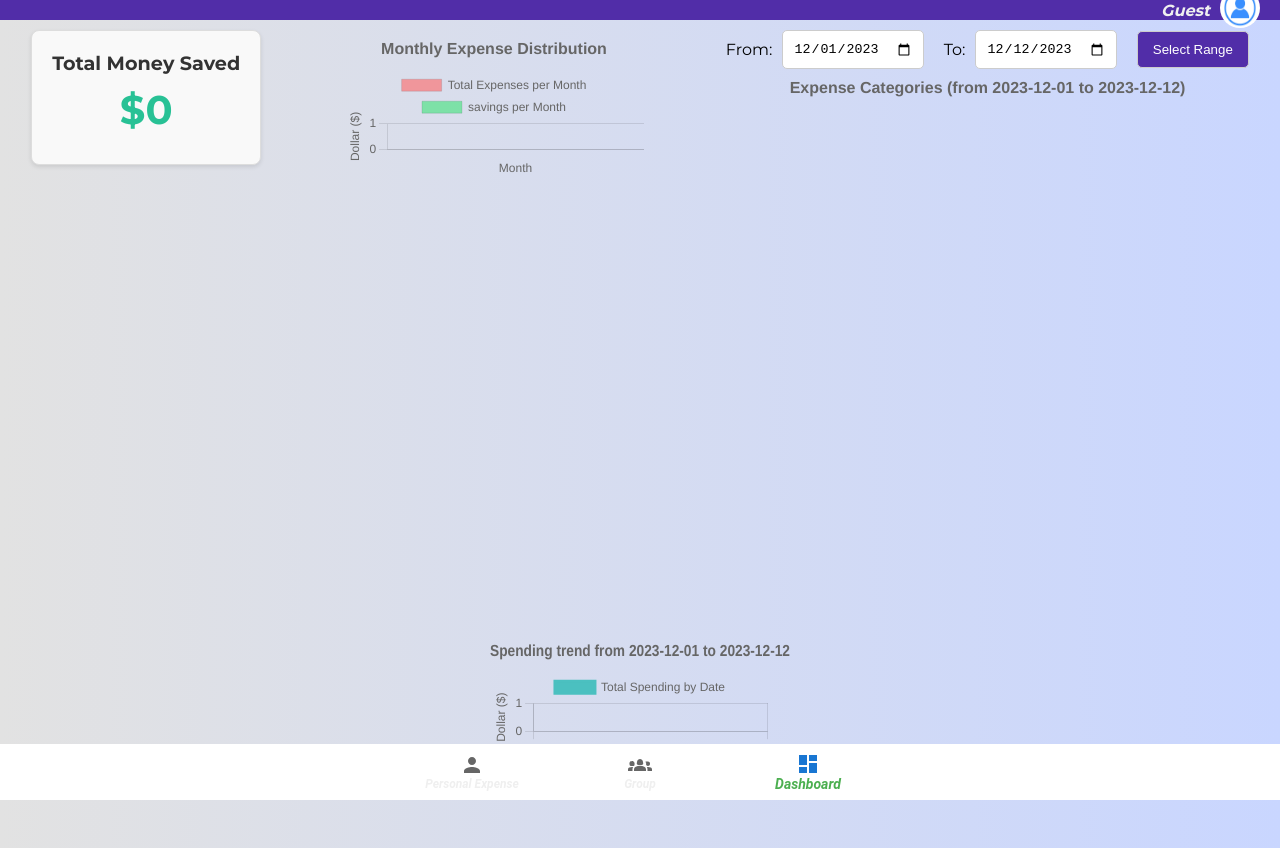
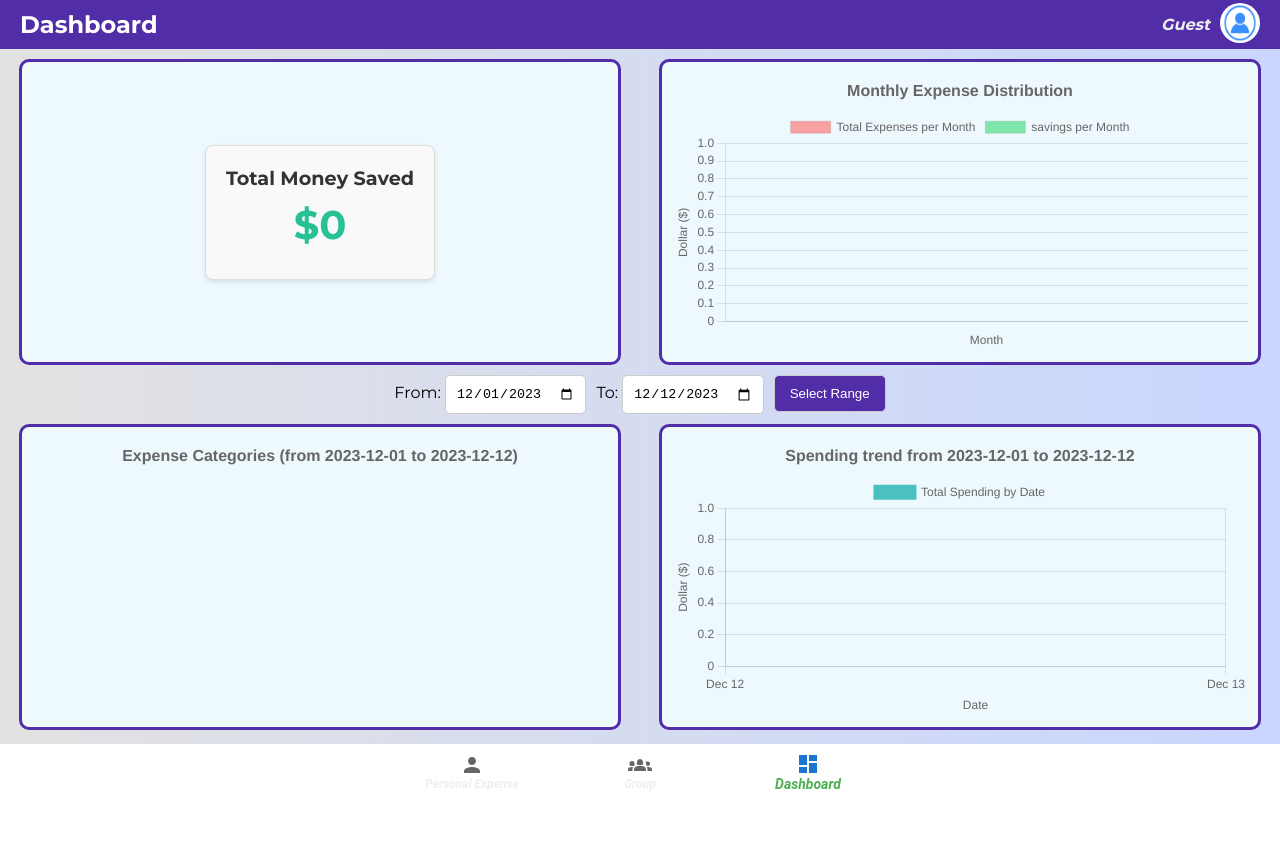
Before and after one commit to abgupta09/Expense-monitoring-System., a React (Create React App) app in the folder frontend/: page /dashboard in a window 1280 px wide. After the commit the page ends 800 px from the top, so only its background shows below. Built offline with nearby package versions, Linux system fonts and the light colour scheme.

Commit message:
fix dashboard layout looking

```diff
--- a/frontend/src/components/Dashboard.js
+++ b/frontend/src/components/Dashboard.js
@@ -118,10 +118,9 @@ function Dashboard (){
 
     return (
         <div className="app-container">
-            <Header/>
+            <Header productName={'Dashboard'}/>
             <div className="dashboard-container">
-
-                <div className="chart-container">
+                <div className="top-row">
                     <div className="chart-item">
                         <NumberCard
                             title="Total Money Saved"
@@ -130,10 +129,10 @@ function Dashboard (){
                         />
 
                     </div>
-                    <div className="chart-item">
+                    <div className="chart-item histogram">
                         <ExpenseHistogram expenseData={allExpensesData} budget={budget} />
                     </div>
-                    <div className="chart-item">
+                </div>
                 <div className="date-range-picker">
                     <label>From: </label>
                     <input
@@ -149,13 +148,14 @@ function Dashboard (){
                     />
                     <button onClick={handleDateChange}>Select Range</button>
                 </div>
+
+                <div className="bottom-row">
+                    <div className="chart-item">
                         <ExpensePieChart expenseData={expenseData} startDate={startDate} endDate={endDate}/>
                     </div>
-                    <div className="chart-item">
+                    <div className="chart-item scatter">
                         <ExpenseScatterChart expenseData={expenseData} startDate={startDate} endDate={endDate}/>
                     </div>
-
-
                 </div>
 
             </div>
--- a/frontend/src/components/ExpenseHistogram.js
+++ b/frontend/src/components/ExpenseHistogram.js
@@ -48,6 +48,7 @@ function ExpenseHistogram({ expenseData, budget }) {
     };
 
     const options = {
+        maintainAspectRatio: false,
         plugins: {
             title: {
                 display: true,
@@ -76,9 +77,7 @@ function ExpenseHistogram({ expenseData, budget }) {
     };
 
     return (
-        <div>
-            <Bar data={data} options={options}/>
-        </div>
+        <Bar data={data} options={options}/>
     );
 }
 
--- a/frontend/src/components/PieChart.js
+++ b/frontend/src/components/PieChart.js
@@ -53,7 +53,7 @@ const ExpensePieChart = ({ expenseData, startDate, endDate}) => {
     };
 
     const options = {
-        maintainAspectRatio: true,
+        maintainAspectRatio: false,
         plugins: {
             title: {
                 display: true,
--- a/frontend/src/components/ScatterChart.js
+++ b/frontend/src/components/ScatterChart.js
@@ -41,6 +41,7 @@ function ExpenseLineChart({ expenseData, startDate, endDate }) {
     };
 
     const options = {
+        maintainAspectRatio: false,
         scales: {
             x: {
                 type: 'time',
@@ -72,9 +73,7 @@ function ExpenseLineChart({ expenseData, startDate, endDate }) {
     };
 
     return (
-        <div>
             <Scatter data={data} options={options}/>
-        </div>
     );
 }
 
--- a/frontend/src/styles/Dashboard.css
+++ b/frontend/src/styles/Dashboard.css
@@ -1,28 +1,46 @@
-.chart-container {
+.dashboard-container {
     display: flex;
-    flex-wrap: wrap;
-    justify-content: space-around;
-    gap: 20px; /* Adjust the gap as needed */
+    flex-direction: column;
+    align-items: center;
 }
 
-/* flex: 0 0 calc(50% - 20px); Adjust the width minus the gap for 2 columns */
+.top-row, .bottom-row {
+    display: flex;
+    width: 100%;
+    justify-content: space-around;
+}
+
 .chart-item {
-    margin-top: 10px;
-    margin-bottom: 10px;
-    justify-content: center; /* Center horizontally */
-    align-items: center; /* Center vertically */
+    flex: 1;
+    max-width: 45%; /* Adjust based on your preference */
+    height: 35vh;
+    display: flex;
+    justify-content: center;
+    align-items: center;
+
+    margin: 10px;
+    background: rgb(238, 249, 254);
+    border-radius: 10px;
+    border: solid 3px #512da8;
+    padding:10px;
 }
+
+/* .date-range-picker {
+    width: 80%;
+    display: flex;
+    align-items: center;
+    justify-content: center;
+    margin-bottom: 20px;
+    gap: 10px;
+} */
 
 /* Media query for mobile phones */
 @media (max-width: 600px) {
+    .top-row, .bottom-row {
+        flex-direction: column;
+    }
+
     .chart-item {
-        flex: 0 0 100%; /* Full width for small screens */
+        max-width: 100%;
     }
 }
-
-.date-range-picker {
-    display: flex;
-    align-items: center;
-    justify-content: center; /* Center horizontally */
-    gap: 10px;
-}
```
Lines whose indentation alone changed are shown as unchanged.
